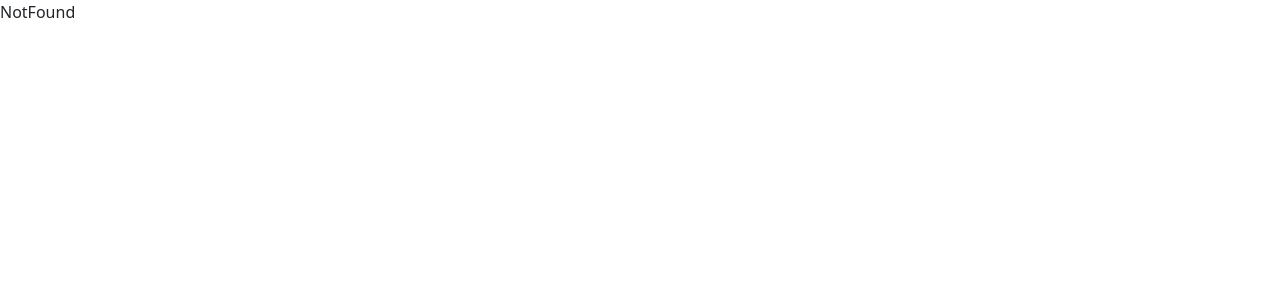
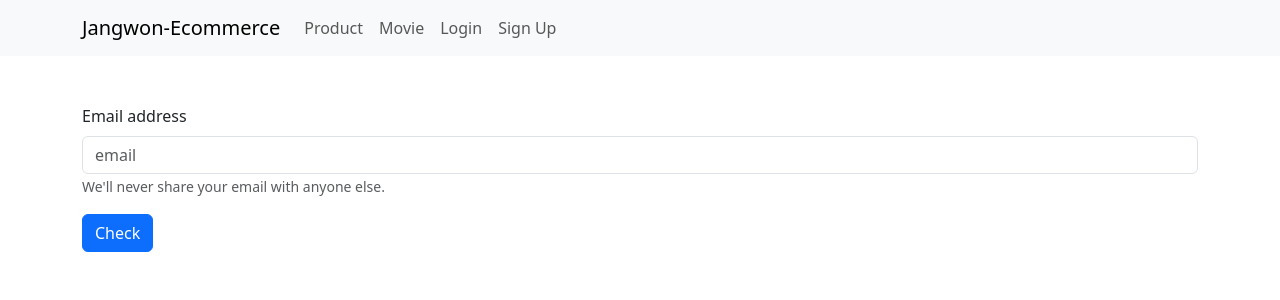
Before and after one commit to Jang-Sen/ecommerce_frontend, a React (Create React App) app: page /password in a window 1280 px wide. Before the commit this address had no page. Shown: the top 300 px of the page. Built offline with nearby package versions, Linux system fonts and the light colour scheme.

Commit message:
Add change password

```diff
--- a/src/pages/Login.js
+++ b/src/pages/Login.js
@@ -68,7 +68,7 @@ const Login = () => {
           <Form.Group className="mb-3" controlId="formBasicCheckbox">
             <Form.Check type="checkbox" label="Check me out" />
           </Form.Group>
-          <Link to={'/'}>비밀번호 재설정</Link> /
+          <Link to={'/password'}>Change Password</Link> /
           <Link to={'/signup'}> Sign Up</Link>
           <br />
           <Button variant="primary" type="submit">
--- /dev/null
+++ b/src/pages/PasswordChange.js
@@ -0,0 +1,126 @@
+import React, { useState } from 'react';
+import { Button, Container, Form, Row } from 'react-bootstrap';
+import axios from 'axios';
+
+const PasswordChange = () => {
+  const [step, setStep] = useState(1);
+  const [email, setEmail] = useState('');
+  const [token, setToken] = useState('');
+  const [newPassword, setNewPassword] = useState('');
+  const [confirmPassword, setConfirmPassword] = useState('');
+
+  // 이메일 인증 요청
+  const emailValidateHandler = async (e) => {
+    e.preventDefault();
+
+    try {
+      await axios.post('http://localhost/api/v1/auth/find/password', { email });
+      setStep(2);
+    } catch (e) {
+      console.log(e);
+    }
+
+    console.log(email);
+  };
+
+  // 비밀번호 변경 요청
+  const changePasswordHandler = async (e) => {
+    e.preventDefault();
+
+    const userInput = {
+      token,
+      password: newPassword,
+    };
+
+    if (newPassword !== confirmPassword) {
+      alert('Password Do Not Matched.');
+    }
+
+    try {
+      await axios.post(
+        'http://localhost/api/v1/auth/change/password',
+        userInput,
+      );
+    } catch (e) {
+      console.log(e);
+    }
+
+    console.log(userInput);
+  };
+
+  return (
+    <Container className={'mt-5'}>
+      <Row className={'mt-4'}>
+        {step === 1 && (
+          <Form onSubmit={emailValidateHandler}>
+            <Form.Group className="mb-3" controlId="formBasicEmail">
+              <Form.Label>Email address</Form.Label>
+              <Form.Control
+                type="email"
+                placeholder="email"
+                value={email}
+                onChange={(e) => setEmail(e.target.value)}
+              />
+              <Form.Text className="text-muted">
+                We'll never share your email with anyone else.
+              </Form.Text>
+            </Form.Group>
+
+            <Button variant="primary" type="submit">
+              Check
+            </Button>
+          </Form>
+        )}
+
+        {step === 2 && (
+          <Form onSubmit={() => setStep(3)}>
+            <Form.Group className={'mt-3'} controlId="formBasicToken">
+              <Form.Label>Verification Code</Form.Label>
+              <Form.Control
+                type="text"
+                placeholder="Verification Code"
+                value={token}
+                onChange={(e) => setToken(e.target.value)}
+                required
+              />
+            </Form.Group>
+            <Button variant="primary" type="submit">
+              Verify Code
+            </Button>
+          </Form>
+        )}
+
+        {step === 3 && (
+          <Form onSubmit={changePasswordHandler}>
+            <Form.Group className={'mb-3'} controlId="formBasicPassword">
+              <Form.Label>New Password</Form.Label>
+              <Form.Control
+                type="password"
+                placeholder="New Password"
+                value={newPassword}
+                onChange={(e) => setNewPassword(e.target.value)}
+                required
+              />
+            </Form.Group>
+
+            <Form.Group className={'mb-3'} controlId="formBasicPassword">
+              <Form.Label>Confirm Password</Form.Label>
+              <Form.Control
+                type="password"
+                placeholder="Confirm Password"
+                value={confirmPassword}
+                onChange={(e) => setConfirmPassword(e.target.value)}
+                required
+              />
+            </Form.Group>
+            <Button variant="primary" type="submit">
+              Change Password
+            </Button>
+          </Form>
+        )}
+      </Row>
+    </Container>
+  );
+};
+
+export default PasswordChange;
--- a/src/router.js
+++ b/src/router.js
@@ -4,6 +4,7 @@ import NotFound from './pages/NotFound';
 import ProductList from './pages/ProductList';
 import ProductDetail from './pages/ProductDetail';
 import { Login, MovieDetail, MovieList, SignUp } from './pages';
+import PasswordChange from './pages/PasswordChange';
 
 const router = createBrowserRouter([
   {
@@ -36,6 +37,10 @@ const router = createBrowserRouter([
         path: '/signup',
         element: <SignUp />,
       },
+      {
+        path: '/password',
+        element: <PasswordChange />,
+      },
     ],
   },
 ]);
```
